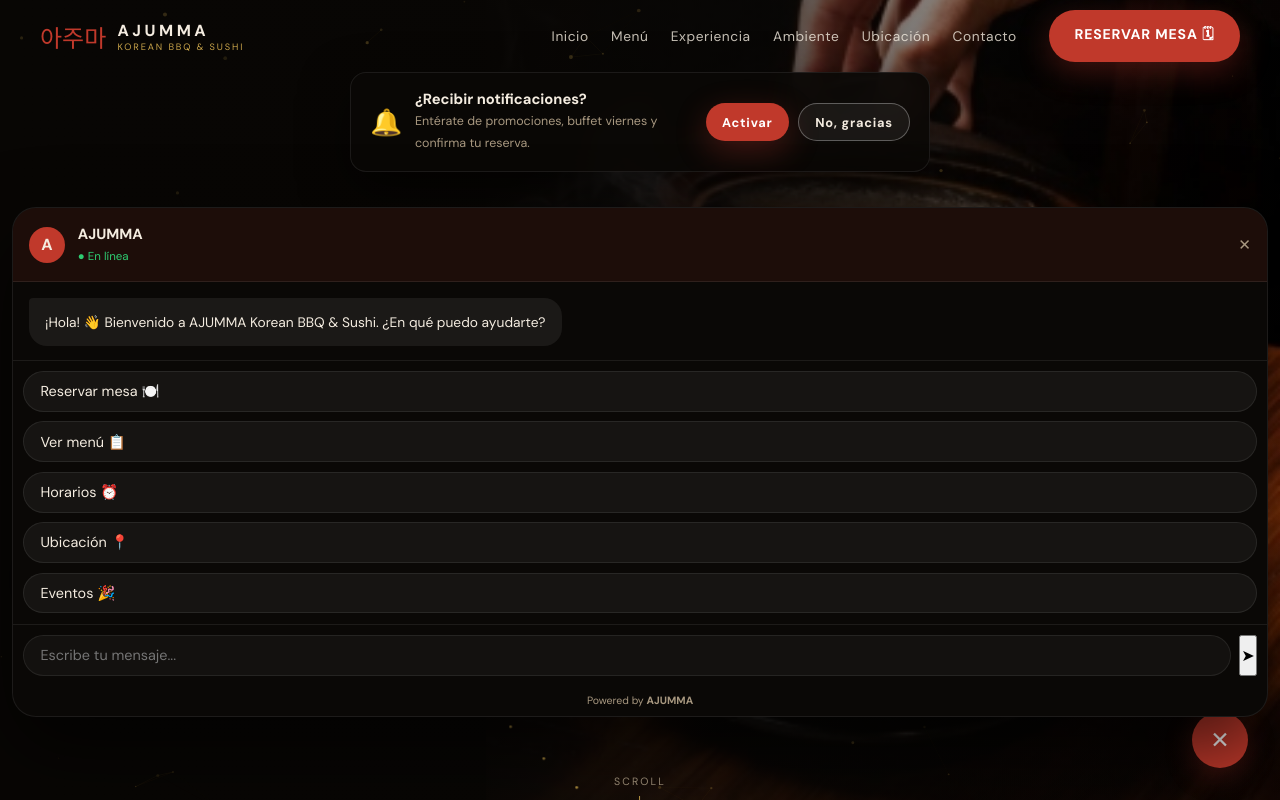
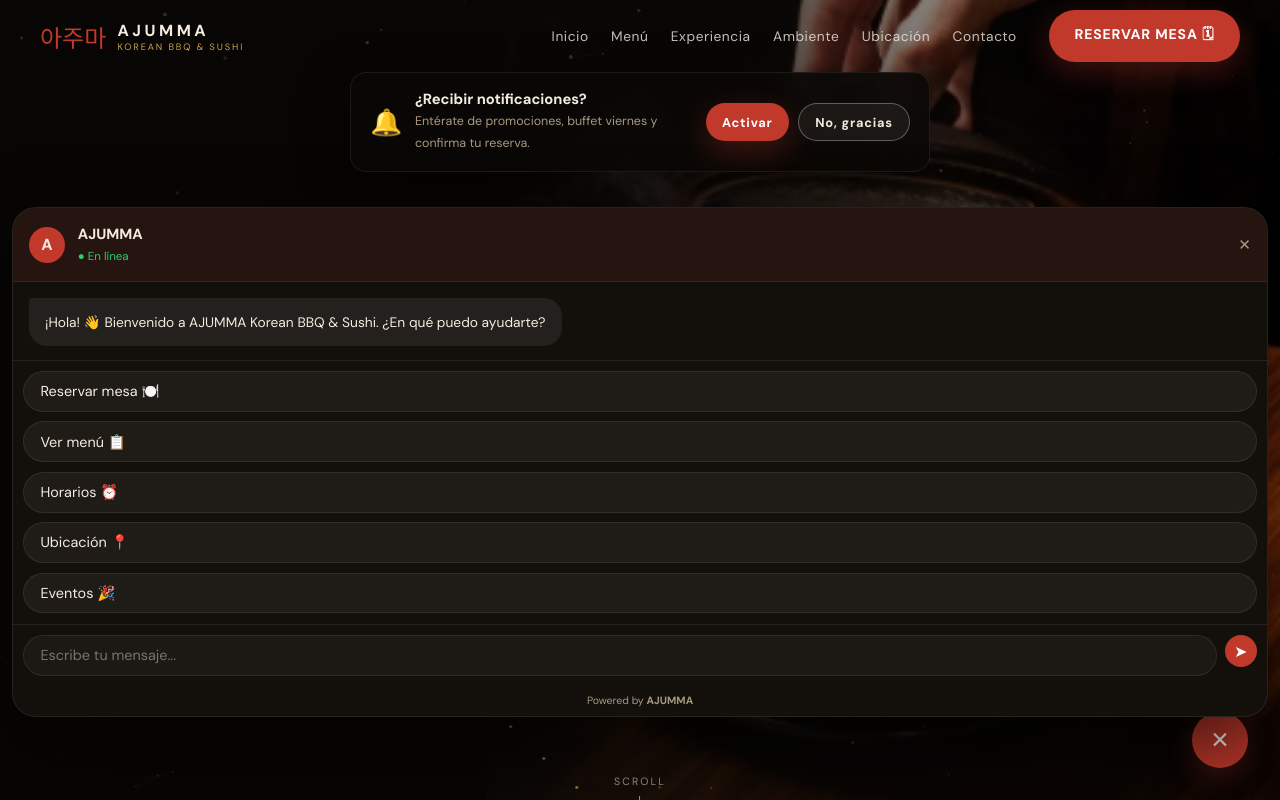
Before and after one commit to Hdpjiax/ajumma-v3, a React (Vite) app: page / in a window 1280 px wide. Both pictures are taken after a click on the button "Chat". Shown: the top 800 px of the page. Built offline with nearby package versions, Linux system fonts and the light colour scheme.

Commit message:
cambios nuevos

```diff
--- a/src/components/Chatbot.jsx
+++ b/src/components/Chatbot.jsx
@@ -1,29 +1,21 @@
+
 import { useState } from "react"
 import { CHATBOT } from "../data/content"
-import Reservation from "./Reservation"
 
 export default function Chatbot() {
   const [open, setOpen] = useState(false)
   const [step, setStep] = useState("start")
-  const [log, setLog] = useState([])
-  const [input, setInput] = useState("")
+  const [log, setLog]   = useState([])
 
   const pick = (opt) => {
     const next = opt.next
-    setLog(prev => [...prev, { type: "user", text: opt.label }])
+    setLog(prev => [...prev, { type:"user", text:opt.label }])
     if (next.startsWith("http") || next.startsWith("tel")) {
       window.open(next, "_blank")
       setTimeout(() => { setStep("start"); setLog(l=>[...l,{type:"bot",text:CHATBOT.start.msg}]) }, 300)
     } else {
       setTimeout(() => { setStep(next); setLog(l=>[...l,{type:"bot",text:CHATBOT[next].msg}]) }, 200)
     }
-  }
-
-  const handleSend = () => {
-    if(!input) return
-    setLog(prev => [...prev, {type:"user", text:input}])
-    setInput("")
-    // Aquí se puede integrar Calendly: preguntas de fecha, personas, etc.
   }
 
   return (
@@ -33,7 +25,7 @@ export default function Chatbot() {
         {!open && <span className="fab-dot"/>}
       </button>
       {open && (
-        <div className="chat-box" style={{background:'#0a0806', color:'#f4ece0'}}>
+        <div className="chat-box">
           <div className="chat-head">
             <div className="chat-av">A</div>
             <div><strong>AJUMMA</strong><span>● En línea</span></div>
@@ -41,16 +33,16 @@ export default function Chatbot() {
           </div>
           <div className="chat-body">
             <div className="chat-msg bot"><p>{CHATBOT[step].msg}</p></div>
-            {log.map((m,i)=><div key={i} className={`chat-msg ${m.type}`}><p>{m.text}</p></div>)}
+            {log.map((m,i) => <div key={i} className={`chat-msg ${m.type}`}><p>{m.text}</p></div>)}
           </div>
           <div className="chat-opts">
-            {CHATBOT[step].opts.map(o=>(
+            {CHATBOT[step].opts.map(o => (
               <button key={o.label} className="chat-opt" onClick={()=>pick(o)}>{o.label}</button>
             ))}
           </div>
           <div className="chat-foot">
-            <input placeholder="Escribe tu mensaje..." value={input} onChange={e=>setInput(e.target.value)} onKeyDown={e=>e.key==='Enter' && handleSend()}/>
-            <button onClick={handleSend}>➤</button>
+            <input placeholder="Escribe tu mensaje..." disabled/>
+            <button className="chat-send">➤</button>
           </div>
           <p className="chat-pw">Powered by <strong>AJUMMA</strong></p>
         </div>
--- a/src/components/Navbar.jsx
+++ b/src/components/Navbar.jsx
@@ -1,3 +1,4 @@
+
 import { useState, useEffect } from "react"
 import { NAV } from "../data/content"
 
@@ -16,27 +17,38 @@ export default function Navbar() {
 
   return (
     <>
-      <header className={`nav ${solid ? "solid" : ""}`}>
+      <header className={`nav ${solid?"solid":""}`}>
+        {/* Social sidebar */}
         <div className="nav-social">
-          <a href="https://www.instagram.com/ajummaoficial" target="_blank" rel="noreferrer" aria-label="Instagram">...</a>
-          <a href="https://www.facebook.com/Ajummamorelia" target="_blank" rel="noreferrer" aria-label="Facebook">...</a>
-          <a href="#" aria-label="TikTok">...</a>
-          <a href="https://maps.app.goo.gl/FHCSja6k65tKHZLUA" target="_blank" rel="noreferrer" aria-label="Maps">...</a>
+          <a href="https://www.instagram.com/ajummaoficial" target="_blank" rel="noreferrer" aria-label="Instagram">
+            <svg viewBox="0 0 24 24" fill="none" stroke="currentColor" strokeWidth="1.8"><rect x="2" y="2" width="20" height="20" rx="5"/><circle cx="12" cy="12" r="5"/><circle cx="17.5" cy="6.5" r="1" fill="currentColor" stroke="none"/></svg>
+          </a>
+          <a href="https://www.facebook.com/Ajummamorelia" target="_blank" rel="noreferrer" aria-label="Facebook">
+            <svg viewBox="0 0 24 24" fill="none" stroke="currentColor" strokeWidth="1.8"><path d="M18 2h-3a5 5 0 00-5 5v3H7v4h3v8h4v-8h3l1-4h-4V7a1 1 0 011-1h3z"/></svg>
+          </a>
+          <a href="#" aria-label="TikTok">
+            <svg viewBox="0 0 24 24" fill="currentColor"><path d="M19.59 6.69a4.83 4.83 0 01-3.77-4.25V2h-3.45v13.67a2.89 2.89 0 01-2.88 2.5 2.89 2.89 0 01-2.89-2.89 2.89 2.89 0 012.89-2.89c.28 0 .54.04.79.1V9.01a6.33 6.33 0 00-.79-.05 6.34 6.34 0 00-6.34 6.34 6.34 6.34 0 006.34 6.34 6.34 6.34 0 006.33-6.34V8.69a8.18 8.18 0 004.78 1.52V6.73a4.85 4.85 0 01-1.01-.04z"/></svg>
+          </a>
+          <a href="https://maps.app.goo.gl/FHCSja6k65tKHZLUA" target="_blank" rel="noreferrer" aria-label="Maps">
+            <svg viewBox="0 0 24 24" fill="none" stroke="currentColor" strokeWidth="1.8"><path d="M12 2C8.13 2 5 5.13 5 9c0 5.25 7 13 7 13s7-7.75 7-13c0-3.87-3.13-7-7-7zm0 9.5a2.5 2.5 0 110-5 2.5 2.5 0 010 5z"/></svg>
+          </a>
         </div>
 
         <a href="#hero" className="nav-logo">
           <span className="logo-kr">아주마</span>
           <div>
             <span className="logo-en">AJUMMA</span>
-            <span className="logo-sub">KOREAN BBQ & SUSHI</span>
+            <span className="logo-sub">KOREAN BBQ &amp; SUSHI</span>
           </div>
         </a>
 
-        <nav className={`nav-links ${open ? "open" : ""}`}>{NAV.map(l => <a key={l.label} href={l.href} onClick={close}>{l.label}</a>)}</nav>
+        <nav className={`nav-links ${open?"open":""}`}>
+          {NAV.map(l => <a key={l.label} href={l.href} onClick={close}>{l.label}</a>)}
+        </nav>
 
         <a href="#reserva" className="btn btn-red nav-cta" onClick={close}>RESERVAR MESA 🗓</a>
 
-        <button className={`burger ${open ? "open" : ""}`} onClick={() => setOpen(o => !o)} aria-label="Menú">
+        <button className={`burger ${open?"open":""}`} onClick={() => setOpen(o=>!o)} aria-label="Menú">
           <span/><span/><span/>
         </button>
       </header>
```
